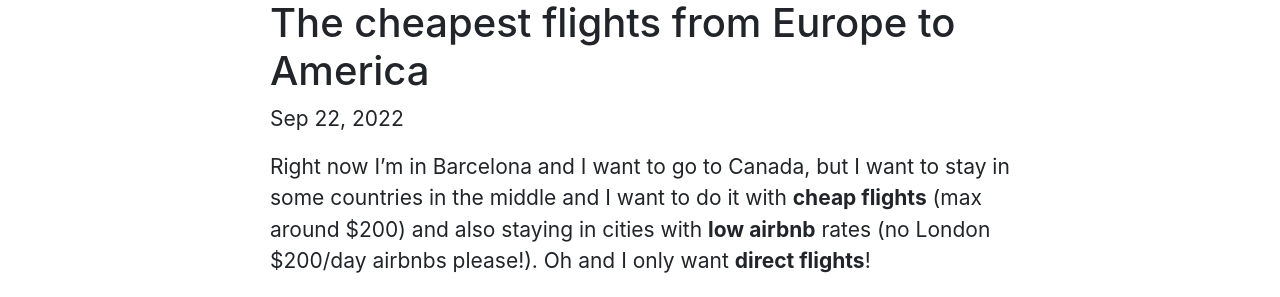
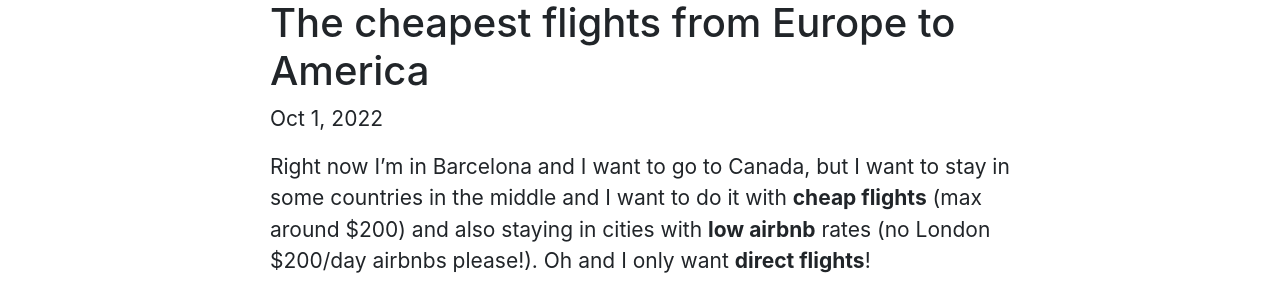
Before and after one commit to montes/montes.github.io, a Jekyll site: the page built from _posts/2022-10-01-cheapest-flights-from-europe-to-america.md, in a window 1280 px wide. Shown: the part 273-570 px from the top of the page. Built offline with Jekyll 4.4.1, drawn with Linux system fonts in a browser that asks for light colours; comment, search, counter and statistics services are not loaded; some of the changed lines change nothing that is shown.

Commit message:
Fixed post date

```diff
--- a/_posts/2022-10-01-cheapest-flights-from-europe-to-america.md
+++ b/_posts/2022-10-01-cheapest-flights-from-europe-to-america.md
@@ -1,8 +1,8 @@
 ---
 layout: post
 title: "The cheapest flights from Europe to America"
-date: 2022-09-22 12:08:00 +0100
-last_modified_at: 2022-09-22 12:08:00 +0100
+date: 2022-10-01 13:00:00 +0100
+date: 2022-10-01 13:00:00 +0100
 thumbnail: "flights-thumb.png"
 categories:
     - cheap-flights
```
